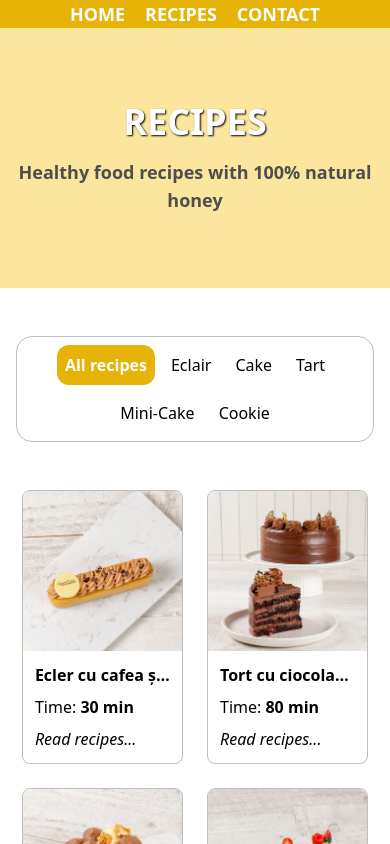
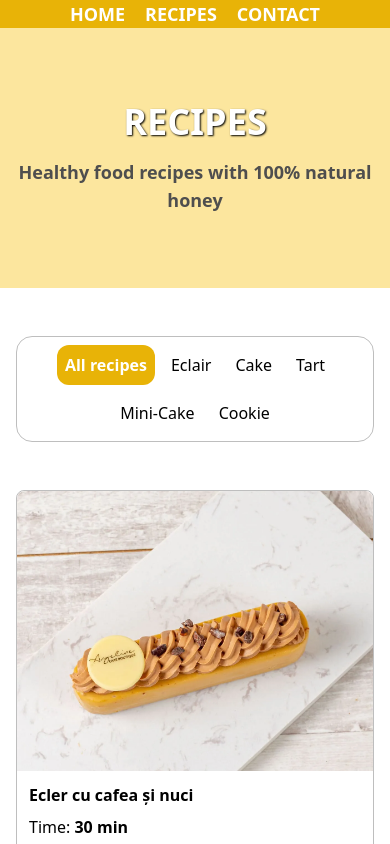
Before and after one commit to alexandru-posirca/Honey-Recipes, a React (Vite) app: page /recipes in a window 390 px wide. Shown: the top 844 px of the page. Built offline with nearby package versions, Linux system fonts and the light colour scheme.

Commit message:
Styling recipe single page - responsive all devices

```diff
--- a/public/data/db.json
+++ b/public/data/db.json
@@ -4,7 +4,7 @@
       "title": "Ecler cu cafea și nuci",
       "category": "Ecler",
       "time": "30 min",
-      "img": "assets/img/ecler-cafea-nuci.webp",
+      "img": "/assets/img/ecler-cafea-nuci.webp",
       "description": "Pentru iubitorii de cafea acest desert este o feerie de gusturi intense, care se completează cu blândeţe. Este pufos, savuros, alegerea perfectă pentru un răsfăţ la amiază sau într-un weekend tihnit.",
       "ingredients": [
         "Făină",
@@ -33,7 +33,7 @@
       "title": "Tort cu ciocolată și visine",
       "category": "Tort",
       "time": "80 min",
-      "img": "assets/img/tort-ciocolata-visine.webp",
+      "img": "/assets/img/tort-ciocolata-visine.webp",
       "description": "Un deliciu de ciocolată savuroasă în care vişinele vin să echilibreze gustul puternic şi să îi dea un refresh, doar pentru ca să îţi doreşti la fel de mult să iei şi următoarea gură de tort.",
       "ingredients": [
         "Făină",
@@ -62,7 +62,7 @@
       "title": "Tartă cu alune de pădure și vanilie",
       "category": "Tartă",
       "time": "40 min",
-      "img": "assets/img/tarta-alune-padure-vanilie.webp",
+      "img": "/assets/img/tarta-alune-padure-vanilie.webp",
       "description": "Tartă cu blat de bezea și alune de pădure, acompaniată de o cremă de unt cu vanilie, cacao și coniac, reprezintă o combinație perfectă între crocanta bezea, aromele subtile de alune de pădure și cremoasa cremă de unt. O experiență dulce și rafinată, savurată în fiecare mușcătură",
       "ingredients": [
         "Făină",
@@ -89,7 +89,7 @@
       "title": "Mini Pavlova",
       "category": "Mini-Prajitură",
       "time": "45 min",
-      "img": "assets/img/mini-pavlova.webp",
+      "img": "/assets/img/mini-pavlova.webp",
       "description": "Pavlova impresionează prin contrastul crocant al bezelei, învăluit într-o umplutură moale de smântână și fructe proaspete, oferind o explozie delicioasă de arome și texturi în fiecare mușcătură.",
       "ingredients": [
         "Albușuri de ou",
@@ -118,7 +118,7 @@
       "title": "Ecler cu banană și unt de arahide",
       "category": "Ecler",
       "time": "25 min",
-      "img": "assets/img/eclar-banana-arahide.webp",
+      "img": "/assets/img/eclar-banana-arahide.webp",
       "description": "Acest ecler este un desert special, cremos şi aromat. Bananele şi untul de arahide se potrivesc perfect şi completează elegant aluatul crocant.",
       "ingredients": [
         "Făină",
@@ -147,7 +147,7 @@
       "title": "Tort artizanal red velvet",
       "category": "Tort",
       "time": "90 min",
-      "img": "assets/img/tort-red-velvet.webp",
+      "img": "/assets/img/tort-red-velvet.webp",
       "description": "Un tort adorabil și răcoritor, cu straturi de blat roz și alb, învăluit într-o umplutură cremoasă de căpșuni proaspete și frisca delicată. O explozie de arome dulci și proaspete, împodobit cu fructe vibrante, oferind o experiență gustativă delicioasă și aspect plin de farmec.",
       "ingredients": [
         "Făină",
@@ -176,7 +176,7 @@
       "title": "Tartă cu mango și vanilie",
       "category": "Tartă",
       "time": "35 min",
-      "img": "assets/img/tarta-vanilie-mango.webp",
+      "img": "/assets/img/tarta-vanilie-mango.webp",
       "description": "Peste aluatul celebru al tartei inventată în Franţa adăugăm o cremă delicată şi teribil de aromată, realizată din fructe exotice. Este un desert răcoritor, ideal pentru pasionaţii de gusturi fine de vanilie și mango.",
       "ingredients": [
         "Făină",
@@ -205,7 +205,7 @@
       "title": "Acadele",
       "category": "Mini-Prajitură",
       "time": "30 min",
-      "img": "assets/img/acadele-prajitura.webp",
+      "img": "/assets/img/acadele-prajitura.webp",
       "description": "Acadelele-prăjituri sunt unele dintre cele mai îndrăgite deserturi la evenimente. Sunt uşor de mâncat, cu arome dintre cele mai delicioase şi creează un efect vizual foarte plăcut. Cake Pops-urile noastre sunt realizate din blat umed cu ciocolată şi fructe pentru toate gusturile.",
       "ingredients": [
         "Zahăr",
@@ -232,7 +232,7 @@
       "title": "Ecler cu caise și migdale",
       "category": "Ecler",
       "time": "30 min",
-      "img": "assets/img/ecler-caise-migdale.webp",
+      "img": "/assets/img/ecler-caise-migdale.webp",
       "description": "Eclerul cu caise şi migdale oferă plăcerea unui dulce perfect echilibrat și gustos. Textura lejeră şi exteriorul uşor crocant oferă o experienţă culinară deosebită.",
       "ingredients": [
         "Făină",
@@ -261,7 +261,7 @@
       "title": "Tort cu vanilie, miere și vișine",
       "category": "Tort",
       "time": "70 min",
-      "img": "assets/img/tort-vanilie-visine.webp",
+      "img": "/assets/img/tort-vanilie-visine.webp",
       "description": "Un tort rafinat, cu arome delicate de vanilie, dulceața subtilă a mierii și explozia suculentă a vișinelor proaspete. O combinație perfect echilibrată între gusturi, acest tort oferă o experiență dulce și reconfortantă pentru toți iubitorii de deserturi delicioase.",
       "ingredients": [
         "Făină",
@@ -290,7 +290,7 @@
       "title": "Tartă cu caise și migdale",
       "category": "Tartă",
       "time": "40 min",
-      "img": "assets/img/tarta-caise-migdale.webp",
+      "img": "/assets/img/tarta-caise-migdale.webp",
       "description": "O tartă plină de gust şi culoare, în care blatul crocant găzduieşte ferm crema revigorantă de migdale şi coulis-ul din caise cărnoase şi aromate.",
       "ingredients": [
         "Făină",
@@ -318,7 +318,7 @@
       "title": "Baci cu migdale și căpșuni",
       "category": "Fursec",
       "time": "45 min",
-      "img": "assets/img/baci-migdale-capsuni.webp",
+      "img": "/assets/img/baci-migdale-capsuni.webp",
       "description": "Aceste fursecuri fragede cu migdale și căpșuni, sunt o combinaţie fermecătoare de gusturi şi texturi, perfectă pentru a rupe ritmul unei zile aglomerate sau, dimpotrivă, monotonă.",
       "ingredients": [
         "Făină",
@@ -347,7 +347,7 @@
       "title": "Ecler cu caramel sărat și rom",
       "category": "Ecler",
       "time": "30 min",
-      "img": "assets/img/ecler-caramel-rom.webp",
+      "img": "/assets/img/ecler-caramel-rom.webp",
       "description": "Ecler din pudra de migdale cu nibs de cacao, crema de ciocolata neagra cu rom, insertie de caramel, glasat in ciocolata.",
       "ingredients": [
         "Făină",
@@ -376,7 +376,7 @@
       "title": "Tartă cu zmeură și căpșuni",
       "category": "Tartă",
       "time": "35 min",
-      "img": "assets/img/tarta-zmeura-capsuni.webp",
+      "img": "/assets/img/tarta-zmeura-capsuni.webp",
       "description": "Tarta cu zmeură şi căpşuni este o explozie de culoare şi arome într-un blat crocant, un desert perfect de savurat într-o zi călduroasă de vară, precum şi în zilele întunecate şi reci.",
       "ingredients": [
         "Făină",
@@ -405,7 +405,7 @@
       "title": "Mini Cheesecake",
       "category": "Mini-Prajitură",
       "time": "45 min",
-      "img": "assets/img/mini-cheesecake.webp",
+      "img": "/assets/img/mini-cheesecake.webp",
       "description": "Brânză delicată, blat prietenos şi topping de caramel sărat. Aceste mini cheesecakes creează un spectacol al texturilor şi gusturilor, potrivit pentru un alint de după-amiază, un răsfăţ de weekend.",
       "ingredients": [
         "Biscuiți digestivi",
@@ -434,7 +434,7 @@
       "title": "Baci cu migdale și ciocolată",
       "category": "Fursec",
       "time": "45 min",
-      "img": "assets/img/baci-cioco-migdale.webp",
+      "img": "/assets/img/baci-cioco-migdale.webp",
       "description": "Fursecurile sunt umpluţe cu o cremă de ciocolată menită să-ţi trezească toate simţurile la viaţă. Sunt aromaţi, uşor crocanţi la exterior datorită migdalelor adăugate.",
       "ingredients": [
         "Migdale măcinate",
--- a/src/pages/recipes/RecipeDetails.jsx
+++ b/src/pages/recipes/RecipeDetails.jsx
@@ -5,44 +5,48 @@ export default function RecipeDetails() {
 
   return (
     <div className="container mx-auto">
-      <div className="flex">
-        <div>
+      <div className="p-4 border border-gray-100 border-opacity-40 mt-6 rounded-lg">
+      <div className="flex flex-col-reverse md:flex-row gap-4">
+        <div className="md:max-w-[370px] lg:max-w-[600px]">
           <div>
-            <h2>{recipe.title}</h2>
-            <p>{recipe.description}</p>
+            <h2 className="text-2xl md:text-3xl">{recipe.title}</h2>
+            <p className="my-4">{recipe.description}</p>
           </div>
           <div>
-            <h3>Ingredients:</h3>
-            <ul className="mt-3">
+            <h3 className="text-xl">Ingredients:</h3>
+            <ul className="ingredients mt-2 pl-5">
               {recipe.ingredients.map((ingredient, index) => (
                 <li key={index}>{ingredient}</li>
               ))}
             </ul>
           </div>
         </div>
-        <div className="relative">
+        <div className="relative w-full">
+          <div className="h-[350px] md:h-[450px]">
           <img
+            className="size-full object-cover h-full rounded-lg"
             src={recipe.img}
             alt={recipe.title}
-            className="object-cover h-full"
           />
-          <div>
-            <Link to="/recipes">All recipes</Link>
           </div>
-          <div className="absolute top-0">
+          <div className="absolute top-0 m-2 p-2 rounded-lg bg-yellow-400 text-white font-semibold">
+            <Link className="" to="/recipes">All recipes</Link>
+          </div>
+          <div className="absolute top-0 right-0 m-2 p-2 rounded-lg bg-yellow-200">
             <h3>{recipe.category}</h3>
           </div>
         </div>
       </div>
-      <div>
-        <h3>Preparation:</h3>
-        <div>
+      <div className="mt-4">
+        <h3 className="text-xl">Preparation:</h3>
+        <div className="flex flex-col gap-3 mt-3">
           {recipe.preparation.map((step, index) => (
             <p key={index}>
-              <span className="font-semibold">Step {index + 1}:</span> {step}
+              <span className="font-semibold text-lg">Step {index + 1}:</span> {step}
             </p>
           ))}
         </div>
+      </div>
       </div>
     </div>
   );
@@ -51,7 +55,7 @@ export default function RecipeDetails() {
 export const recipeDetailsLoader = async ({ params }) => {
   const { id } = params;
   try {
-    const res = await fetch(`public/data/db.json`);
+    const res = await fetch(`data/db.json`);
     if (!res.ok) {
       throw new Error("Sorry, failed to load data");
     }
--- a/src/pages/recipes/Recipes.jsx
+++ b/src/pages/recipes/Recipes.jsx
@@ -59,10 +59,10 @@ function Recipes() {
               </div>
           ) : (
             recipesFiltered.map(recipe => (
-            <div className="recipe-item w-[45%] md:w-[31%] xl:w-[18%]" key={recipe.id}>
+            <div className="recipe-item w-full md:w-[31%] xl:w-[18%] max-w-[450px] md:max-w-full" key={recipe.id}>
               <div className="card h-full">
                 <Link to={recipe.id.toString()} key={recipe.id} className="rounded-lg border-solid border border-gray-100 border-opacity-60 flex flex-col">
-                  <div className="h-[160px] md:h-[200px] overflow-hidden rounded-t-lg">
+                  <div className="h-[280px] md:h-[200px] overflow-hidden rounded-t-lg">
                     <img className="size-full object-cover" src={recipe.img} alt={recipe.title} />
                   </div>
                   <div className="p-3 flex flex-col gap-2">
@@ -88,7 +88,7 @@ export default Recipes;
 
 export const recipesLoader = async () => {
   try {
-    const res = await fetch("public/data/db.json");
+    const res = await fetch("data/db.json");
     if (!res.ok) {
       throw new Error("Error fetch data");
     }
--- a/src/pages/recipes/recipes.css
+++ b/src/pages/recipes/recipes.css
@@ -0,0 +1,5 @@
+.ingredients {
+  li {
+    list-style: circle;
+  }
+}
--- a/tailwind.config.js
+++ b/tailwind.config.js
@@ -17,7 +17,7 @@ export default {
     screens: {
       md: "768px",
       lg: "1024px",
-      xl: "1440px",
+      xl: "1320px",
     },
     container: {
       padding: "1rem",
```
